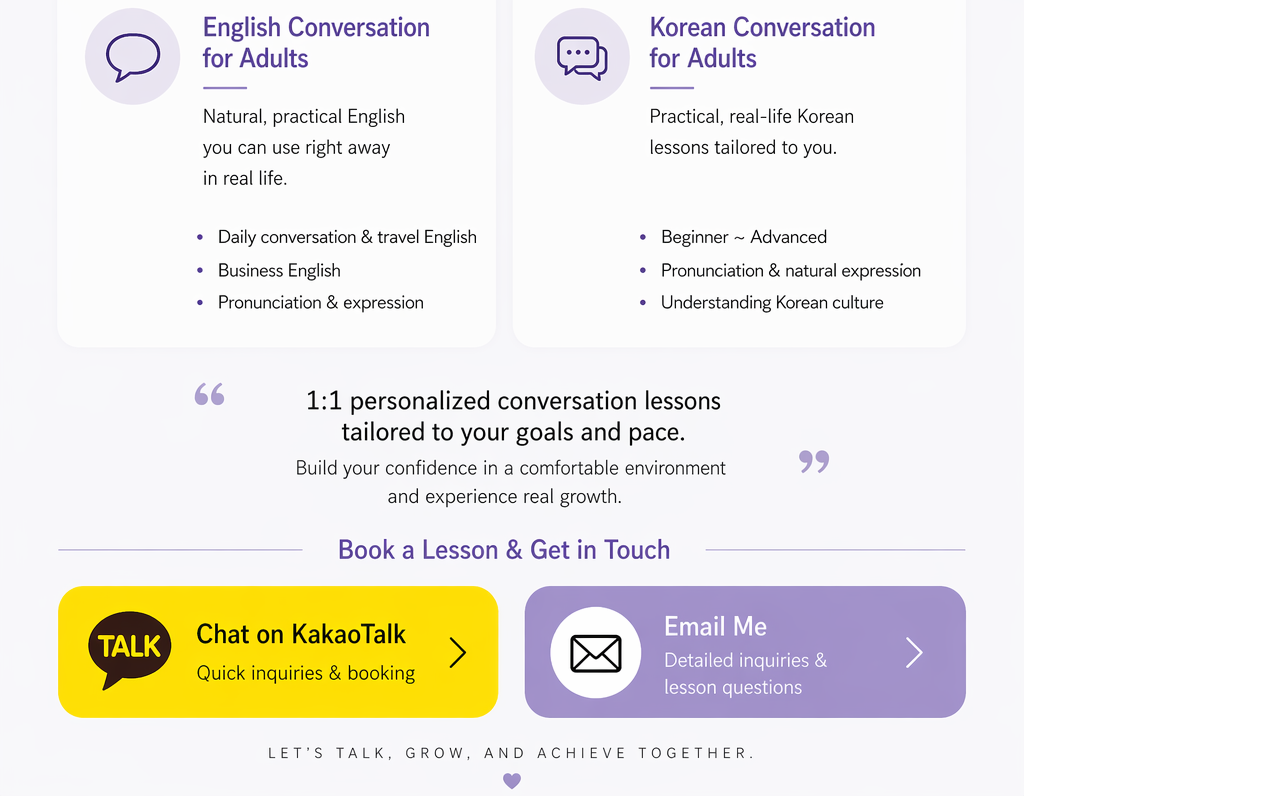
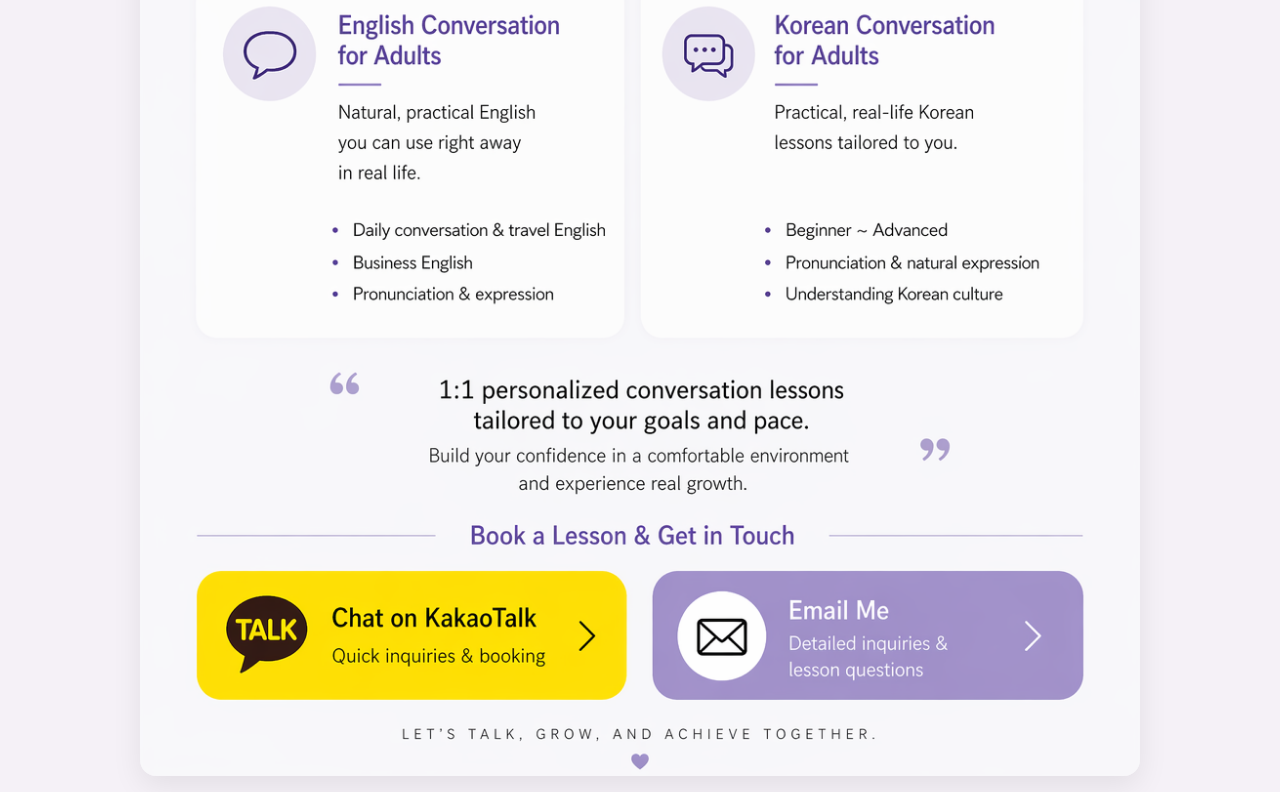
Before and after one commit to tokkitomi/english-coach-site, a Next.js app: page / in a window 1280 px wide. Shown: the part 740-1540 px from the top of the page. Built offline with nearby package versions, Linux system fonts and the light colour scheme.

Commit message:
Update page.js

```diff
--- a/app/page.js
+++ b/app/page.js
@@ -35,20 +35,41 @@ export default function LandingPage() {
     );
 
   return (
-    <main className="min-h-screen bg-[#f5f1f7] flex items-center justify-center p-4">
-      <div className="relative w-full max-w-5xl">
+    <main
+      style={{
+        minHeight: '100vh',
+        background: '#f5f1f7',
+        display: 'flex',
+        alignItems: 'center',
+        justifyContent: 'center',
+        padding: '16px',
+      }}
+    >
+      <div
+        style={{
+          position: 'relative',
+          width: '100%',
+          maxWidth: '1000px',
+        }}
+      >
         <img
           src={imageSrc}
           alt="Landing"
-          className="w-full rounded-2xl shadow-xl"
+          style={{
+            width: '100%',
+            display: 'block',
+            borderRadius: '16px',
+            boxShadow: '0 10px 30px rgba(0,0,0,0.08)',
+          }}
         />
 
         <a
           href={kakaoLink}
           target="_blank"
           rel="noopener noreferrer"
-          className="absolute"
+          aria-label="KakaoTalk"
           style={{
+            position: 'absolute',
             left: '7.8%',
             top: '84.9%',
             width: '41.1%',
@@ -58,8 +79,9 @@ export default function LandingPage() {
 
         <a
           href={emailLink}
-          className="absolute"
+          aria-label="Email"
           style={{
+            position: 'absolute',
             left: '50.2%',
             top: '84.9%',
             width: '41.2%',
@@ -70,5 +92,3 @@ export default function LandingPage() {
     </main>
   );
 }
-// deploy
-// redeploy
```
